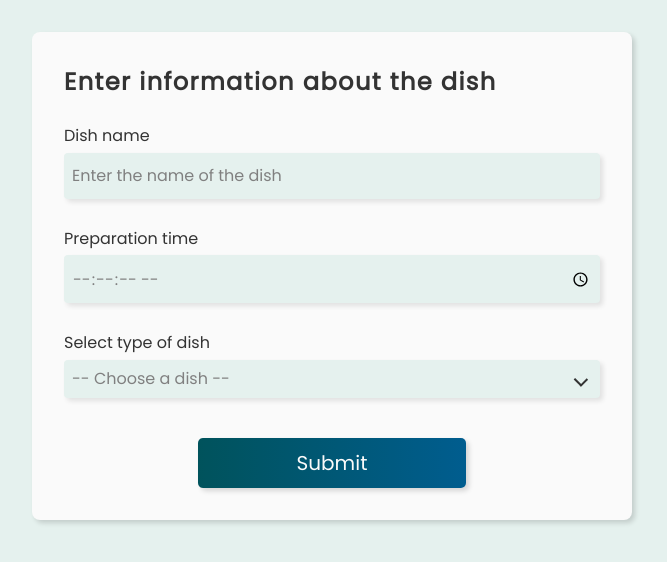
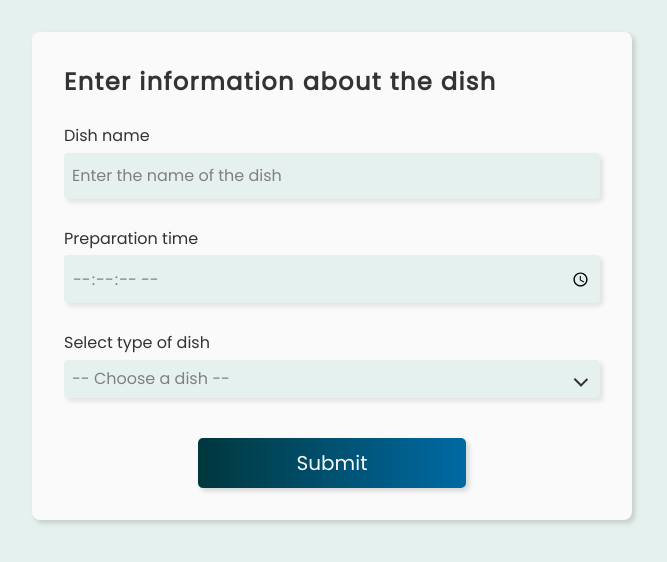
Before and after one commit to mateusznarowski/Dishes, a React (Vite) app: page / in a window 1280 px wide. Shown: the top 562 px of the page, without its empty margins (308-975 px from the left). Built offline with nearby package versions, Linux system fonts and the light colour scheme.

Commit message:
Minor design changes
- color improvement of submit button

```diff
--- a/src/main.css
+++ b/src/main.css
@@ -86,11 +86,10 @@ img {
   --placeholder-clr: hsl(0 0% 50%);
   --accent-clr: hsl(167 29% 92%);
   --accent-clr--hover: hsl(167 29% 88%);
-  --btn-left-clr: hsl(186 100% 18%);
-  --btn-right-clr: hsl(201 100% 28%);
+  --btn-left-clr: hsl(186 100% 12%);
+  --btn-right-clr: hsl(201 100% 32%);
   --success-clr: hsl(167 29% 40%);
   --error-clr: hsl(340 70% 40%);
-  --favicon: red;
 }
 
 @media (prefers-color-scheme: dark) {
@@ -99,8 +98,8 @@ img {
     --secondary-clr: var(--light-clr);
     --accent-clr: hsl(182 29% 20%);
     --accent-clr--hover: hsl(182 29% 22%);
-    --btn-left-clr: hsl(186 100% 14%);
-    --btn-right-clr: hsl(201 100% 24%);
+    --btn-left-clr: hsl(182 29% 16%);
+    --btn-right-clr: hsl(182 29% 32%);
     --success-clr: hsl(167 29% 65%);
     --error-clr: hsl(340 70% 65%);
   }
--- a/src/scss/abstracts/_colors.scss
+++ b/src/scss/abstracts/_colors.scss
@@ -14,13 +14,11 @@
   --accent-clr: hsl(167 29% 92%);
   --accent-clr--hover: hsl(167 29% 88%);
 
-  --btn-left-clr: hsl(186 100% 18%);
-  --btn-right-clr: hsl(201 100% 28%);
+  --btn-left-clr: hsl(186 100% 12%);
+  --btn-right-clr: hsl(201 100% 32%);
 
   --success-clr: hsl(167 29% 40%);
   --error-clr: hsl(340 70% 40%);
-
-  --favicon: red;
 }
 
 @media (prefers-color-scheme: dark) {
@@ -31,8 +29,8 @@
     --accent-clr: hsl(182 29% 20%);
     --accent-clr--hover: hsl(182 29% 22%);
 
-    --btn-left-clr: hsl(186 100% 14%);
-    --btn-right-clr: hsl(201 100% 24%);
+    --btn-left-clr: hsl(182 29% 16%);
+    --btn-right-clr: hsl(182 29% 32%);
 
     --success-clr: hsl(167 29% 65%);
     --error-clr: hsl(340 70% 65%);
```
